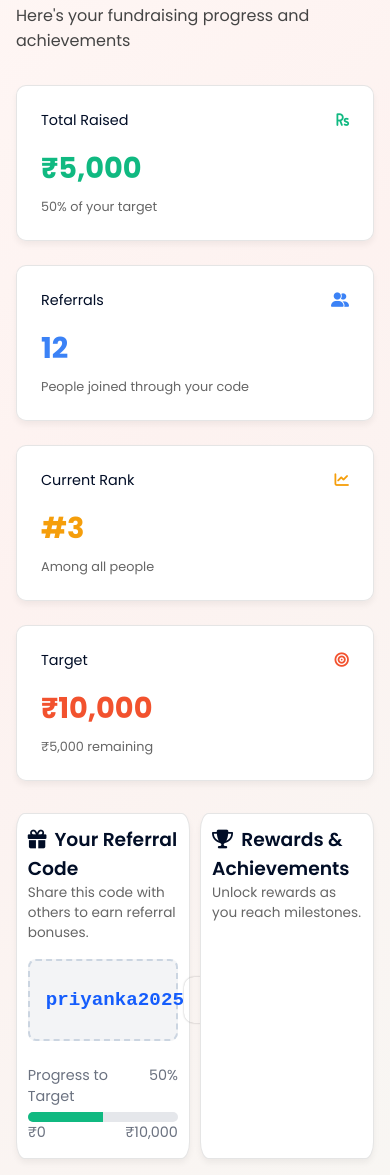
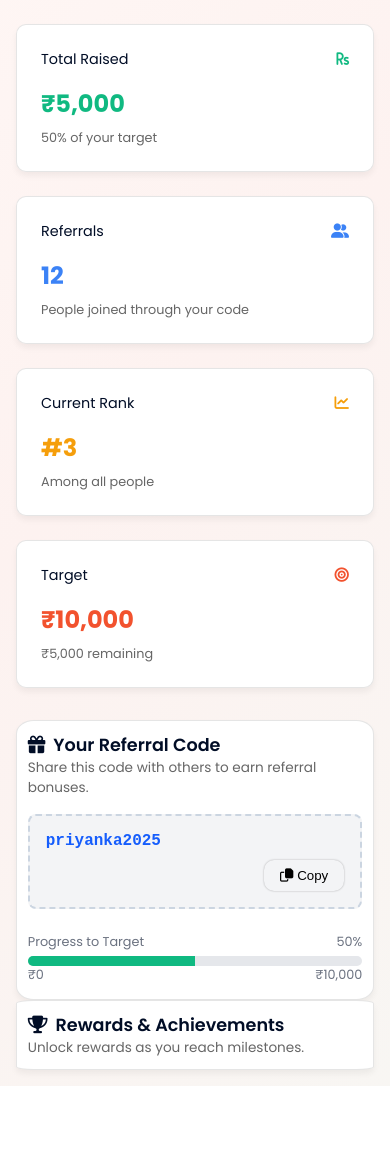
Before and after one commit to prizzzz/fundraising-dashboard, a plain HTML site: page dashboard.html in a window 390 px wide. Shown: the part 347-1522 px from the top of the page. After the commit the page ends 1433 px from the top, so only its background shows below. Drawn offline with nearby package versions, Linux system fonts and the light colour scheme; no server answers.

Commit message:
update dashboard.css

```diff
--- a/dashboard.css
+++ b/dashboard.css
@@ -370,19 +370,82 @@ p {
   .main-content {
     padding: 1.5rem;
   }
+
+  .sections {
+    flex-direction: column;
+  }
+
+  .card {
+    width: 100%;
+  }
+}
+
+@media (max-width: 768px) {
+  .stats-grid {
+    grid-template-columns: 1fr 1fr;
+  }
+
+  .stat-card-value {
+    font-size: 1.5rem;
+  }
+
+  .card > h3 {
+    font-size: 1.1rem;
+  }
 }
 
 @media (max-width: 576px) {
-  .stats-grid {
-    grid-template-columns: 1fr;
+  body {
+    font-size: 14px;
   }
 
   .header-inner {
     flex-direction: column;
+    align-items: flex-start;
     gap: 1rem;
+  }
+
+  .user-dropdown {
+    align-self: flex-end;
+  }
+
+  #userBtn {
+    width: 100%;
+    justify-content: space-between;
+  }
+
+  .dropdown-content {
+    min-width: 100%;
   }
 
   .main-content {
     padding: 1rem;
   }
+
+  .stats-grid {
+    grid-template-columns: 1fr;
+  }
+
+  .referral-box {
+    flex-direction: column;
+    align-items: flex-start;
+    gap: 10px;
+  }
+
+  .copy-btn {
+    align-self: flex-end;
+  }
+
+  .welcome-section h1 {
+    font-size: 1.4rem;
+  }
+
+  .progress-labels,
+  .progress-values {
+    font-size: 0.8rem;
+  }
+
+  #referralCode {
+    font-size: 1rem;
+  }
 }
```
